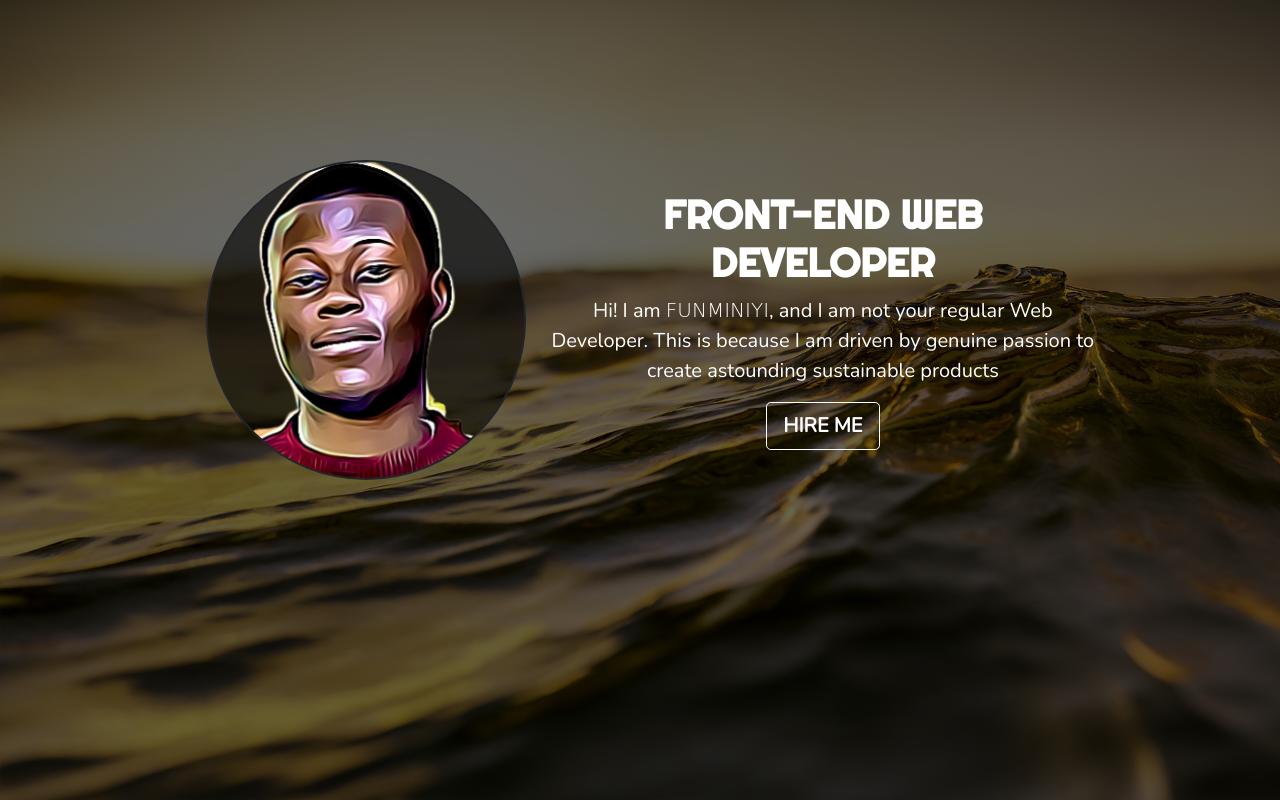
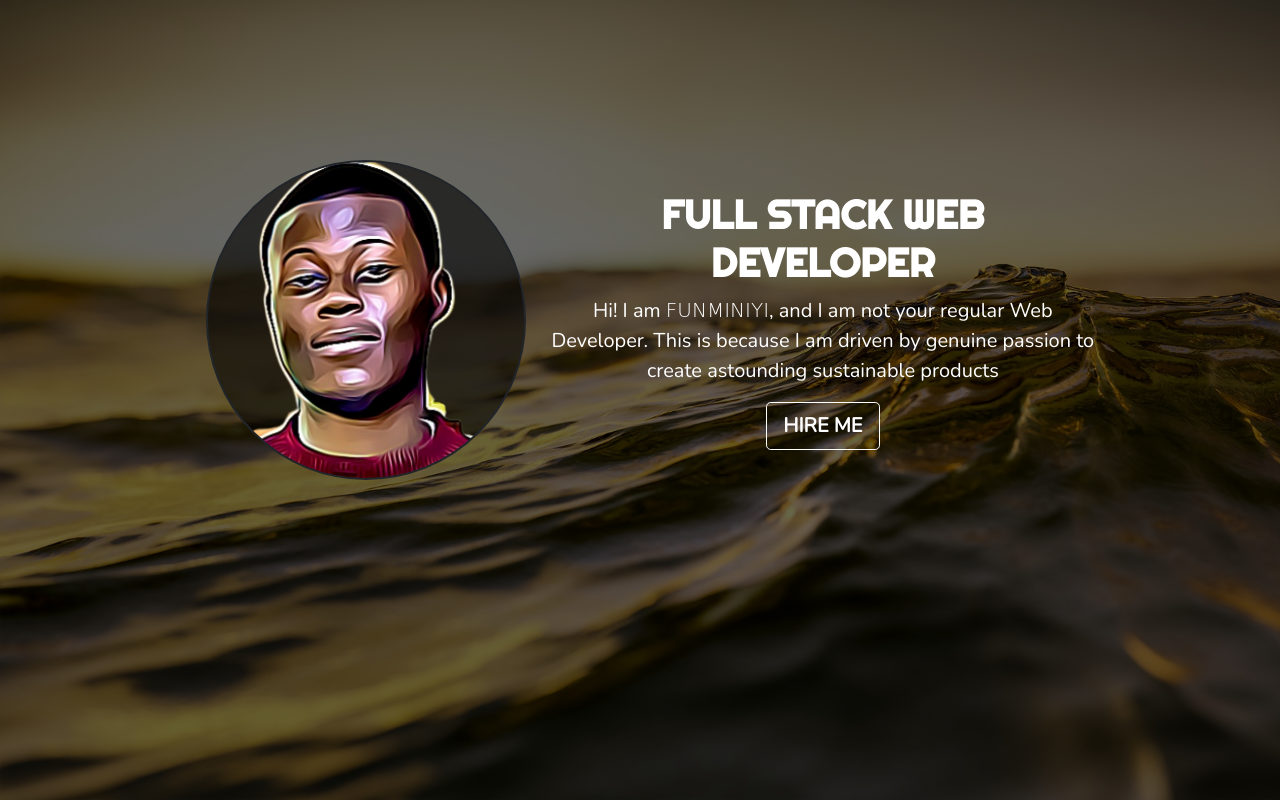
Before and after one commit to Funminiyi-debug/aboutme, a plain HTML site: page index.html in a window 1280 px wide. Shown: the top 800 px of the page. Drawn offline with nearby package versions, Linux system fonts and the light colour scheme.

Commit message:
Update index.html

```diff
--- a/index.html
+++ b/index.html
@@ -3,6 +3,9 @@
 
 <head>
     <meta charset="UTF-8">
+    <meta name="description" content="Full Stack Web Developer Funminiyi Anwo">
+  <meta name="keywords" content="fullstack web developer, Funminiyi Anwo, Funminiyi, Anwo, web development, front-end web developer">
+  <meta name="author" content="Funminiyi Anwo">
     <meta name="viewport" content="width=device-width, initial-scale=1.0">
     <meta http-equiv="X-UA-Compatible" content="ie=edge">
     <title>Funminiyi Anwo</title>
@@ -21,7 +24,7 @@
         <div class="landingtext">
             <div class="wrapper"></div>
             <div class="welcome">
-                <h1>Front-end web developer</h1>
+                <h1>Full Stack web developer</h1>
                 <p class="lead">Hi! I am <span style="font-family: cursive;">FUNMINIYI</span>, and I am not your regular Web Developer. This is because I am driven by genuine passion to create astounding sustainable products</p>
                 <div><a href="#contact" class="btn btn-lg bg-white mybutton">HIRE ME</a></div>
             </div>
```
